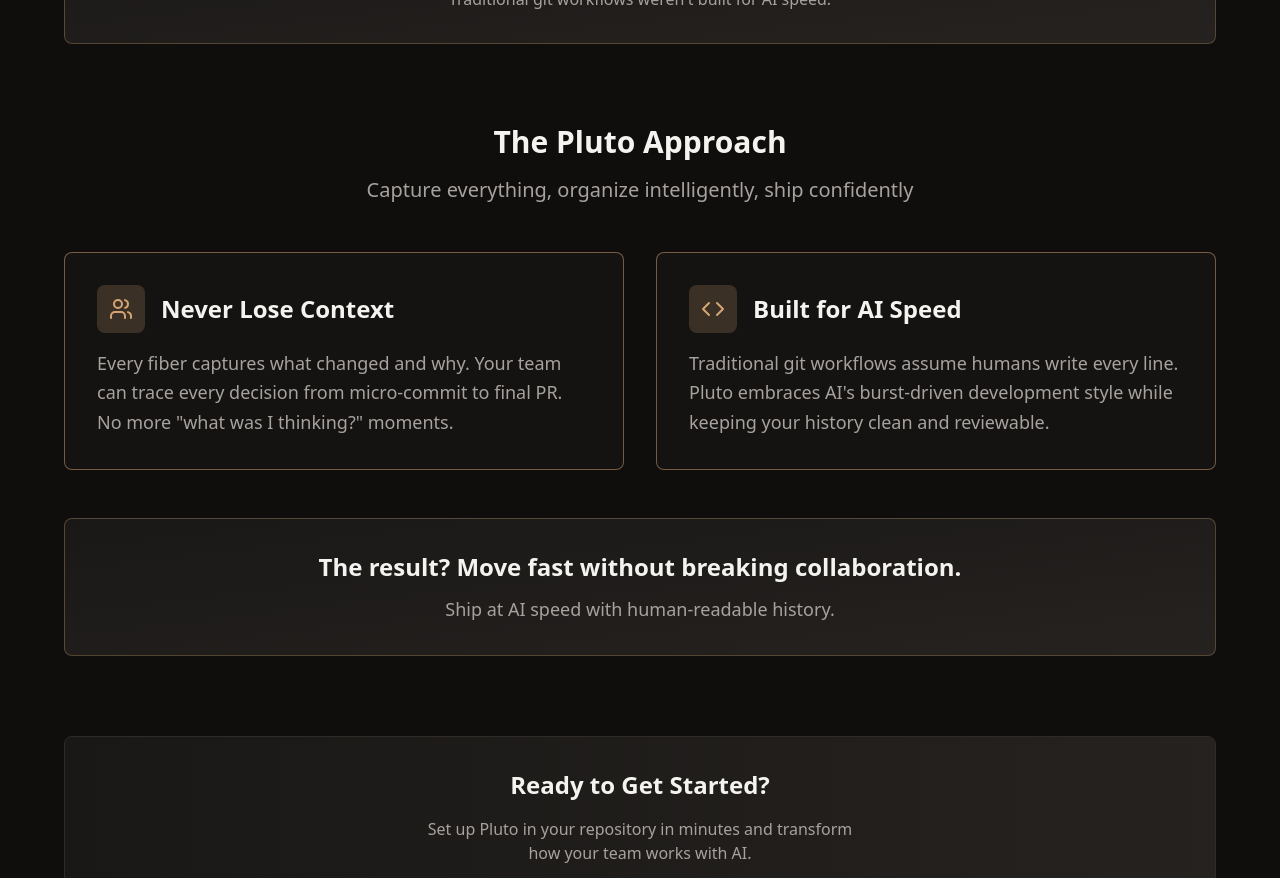
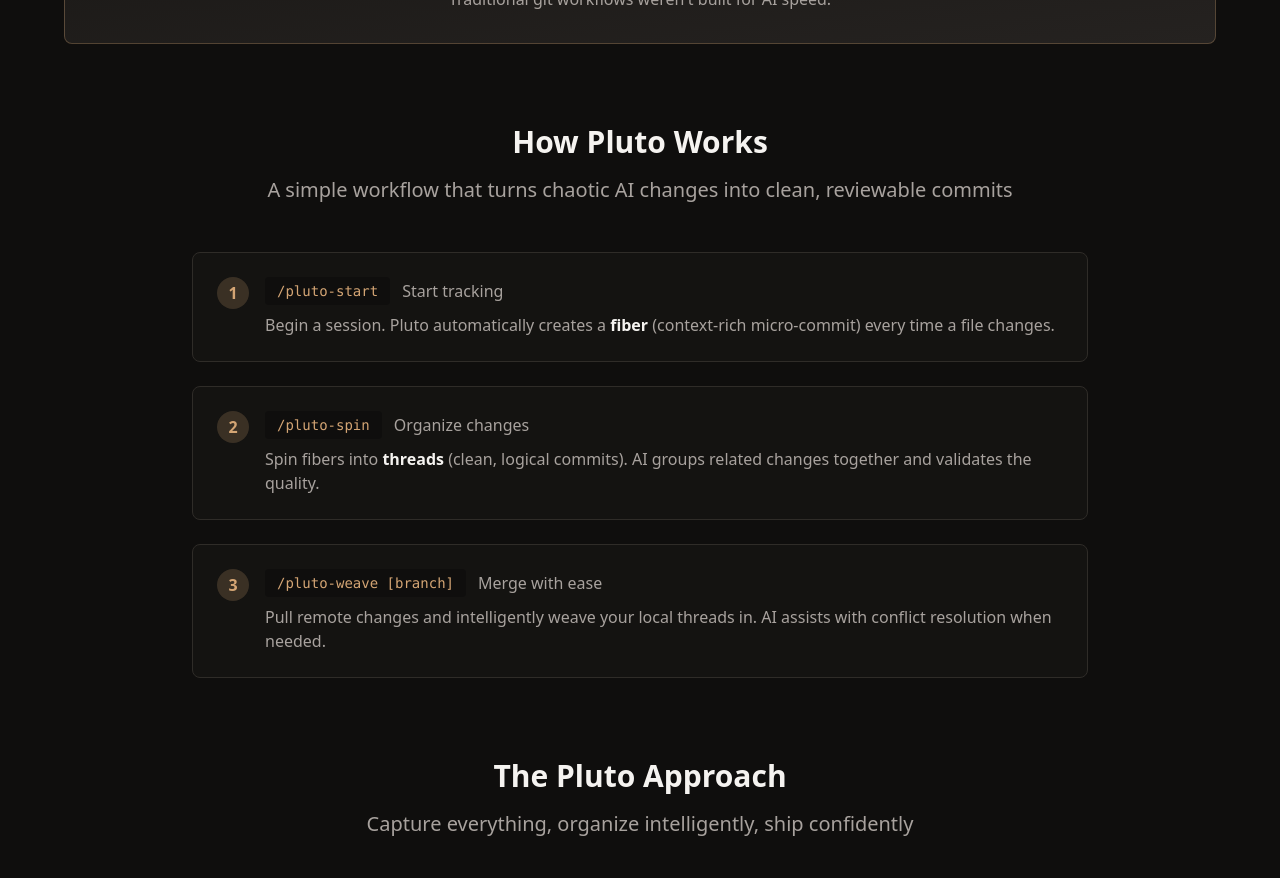
Before and after one commit to andychuong/pluto_website, a React (Vite) app: page /overview in a window 1280 px wide. Shown: the part 620-1498 px from the top of the page. Built offline with nearby package versions, Linux system fonts and the light colour scheme.

Commit message:
add detail to overview

```diff
--- a/src/pages/Overview.jsx
+++ b/src/pages/Overview.jsx
@@ -48,6 +48,66 @@
               Shipping faster, collaborating worse.
             </p>
             <p className="text-star-dim">Traditional git workflows weren't built for AI speed.</p>
+          </div>
+        </section>
+
+        {/* How It Works */}
+        <section className="mb-20">
+          <div className="text-center mb-12">
+            <h2 className="text-3xl font-semibold text-star mb-4">How Pluto Works</h2>
+            <p className="text-xl text-star-dim max-w-3xl mx-auto">
+              A simple workflow that turns chaotic AI changes into clean, reviewable commits
+            </p>
+          </div>
+
+          <div className="space-y-6 max-w-4xl mx-auto mb-12">
+            {/* Step 1 */}
+            <div className="p-6 rounded-lg bg-space-800/50 border border-space-600">
+              <div className="flex items-start gap-4">
+                <div className="w-8 h-8 rounded-full bg-pluto/20 flex items-center justify-center flex-shrink-0 text-pluto font-bold">
+                  1
+                </div>
+                <div className="flex-1">
+                  <div className="flex items-center gap-3 mb-2">
+                    <code className="text-pluto font-mono text-sm bg-space-900 px-3 py-1 rounded">/pluto-start</code>
+                    <span className="text-star-dim">Start tracking</span>
+                  </div>
+                  <p className="text-star-dim">Begin a session. Pluto automatically creates a <span className="text-star font-semibold">fiber</span> (context-rich micro-commit) every time a file changes.</p>
+                </div>
+              </div>
+            </div>
+
+            {/* Step 2 */}
+            <div className="p-6 rounded-lg bg-space-800/50 border border-space-600">
+              <div className="flex items-start gap-4">
+                <div className="w-8 h-8 rounded-full bg-pluto/20 flex items-center justify-center flex-shrink-0 text-pluto font-bold">
+                  2
+                </div>
+                <div className="flex-1">
+                  <div className="flex items-center gap-3 mb-2">
+                    <code className="text-pluto font-mono text-sm bg-space-900 px-3 py-1 rounded">/pluto-spin</code>
+                    <span className="text-star-dim">Organize changes</span>
+                  </div>
+                  <p className="text-star-dim">Spin fibers into <span className="text-star font-semibold">threads</span> (clean, logical commits). AI groups related changes together and validates the quality.</p>
+                </div>
+              </div>
+            </div>
+
+            {/* Step 3 */}
+            <div className="p-6 rounded-lg bg-space-800/50 border border-space-600">
+              <div className="flex items-start gap-4">
+                <div className="w-8 h-8 rounded-full bg-pluto/20 flex items-center justify-center flex-shrink-0 text-pluto font-bold">
+                  3
+                </div>
+                <div className="flex-1">
+                  <div className="flex items-center gap-3 mb-2">
+                    <code className="text-pluto font-mono text-sm bg-space-900 px-3 py-1 rounded">/pluto-weave [branch]</code>
+                    <span className="text-star-dim">Merge with ease</span>
+                  </div>
+                  <p className="text-star-dim">Pull remote changes and intelligently weave your local threads in. AI assists with conflict resolution when needed.</p>
+                </div>
+              </div>
+            </div>
           </div>
         </section>
 
```
